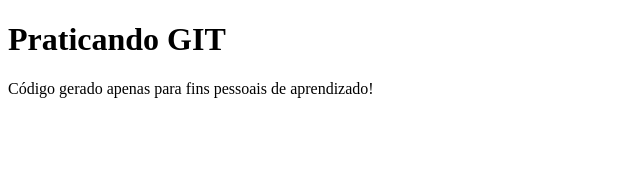
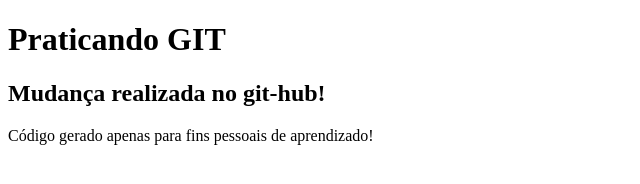
Before and after one commit to lucasmlimaa/projeto-pessoal, a plain HTML site: page index.html in a window 1280 px wide. Shown: the whole page, without its empty margins (0-640 px from the left). Drawn offline with Linux system fonts and the light colour scheme.

Commit message:
Adicionando um subtitulo

```diff
--- a/index.html
+++ b/index.html
@@ -7,6 +7,7 @@
 </head>
 <body>
     <h1> Praticando GIT </h1>
+    <h2> Mudança realizada no git-hub!</h2>
     <p> Código gerado apenas para fins pessoais de aprendizado!</p>
 </body>
 </html>
```
